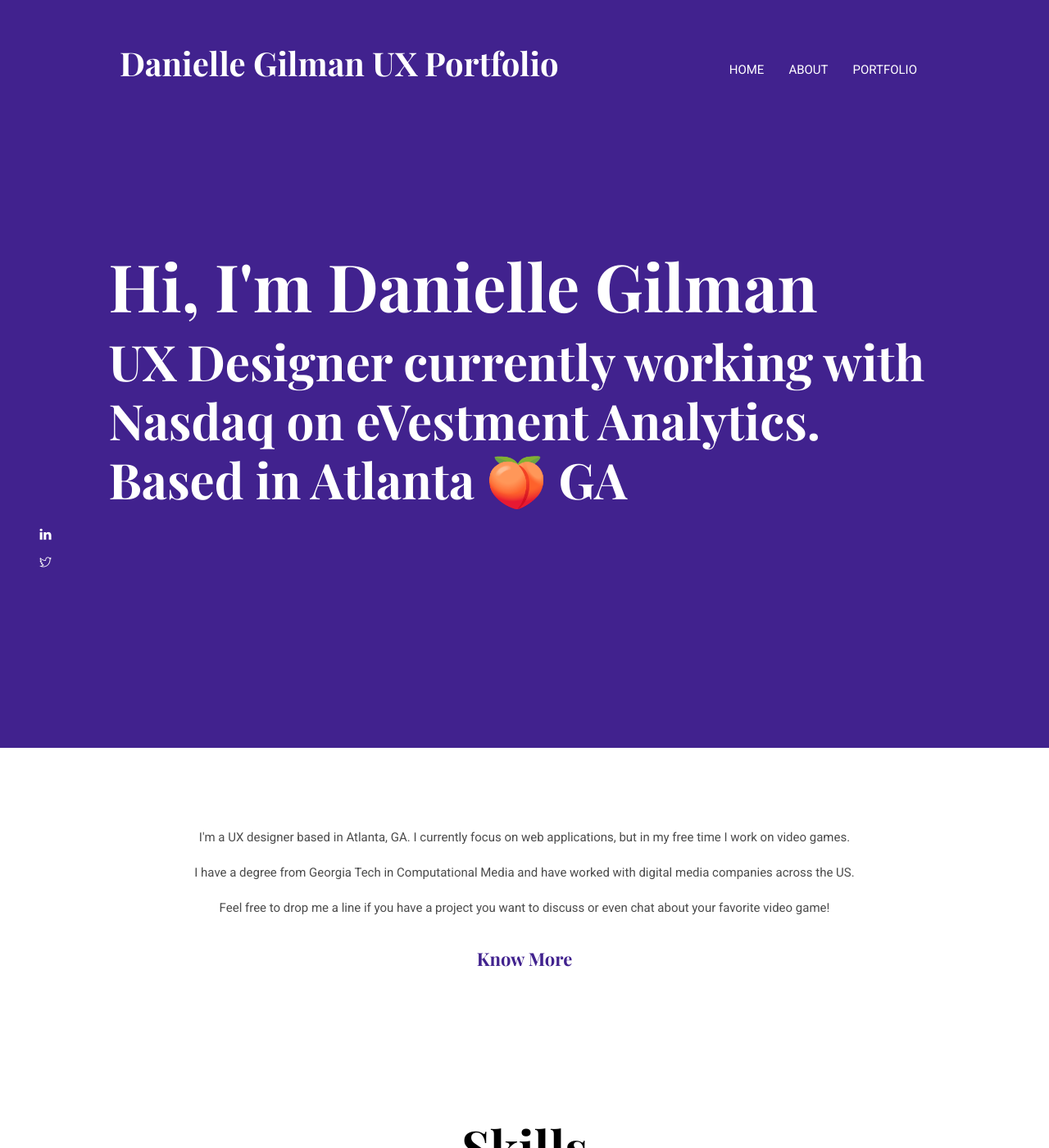
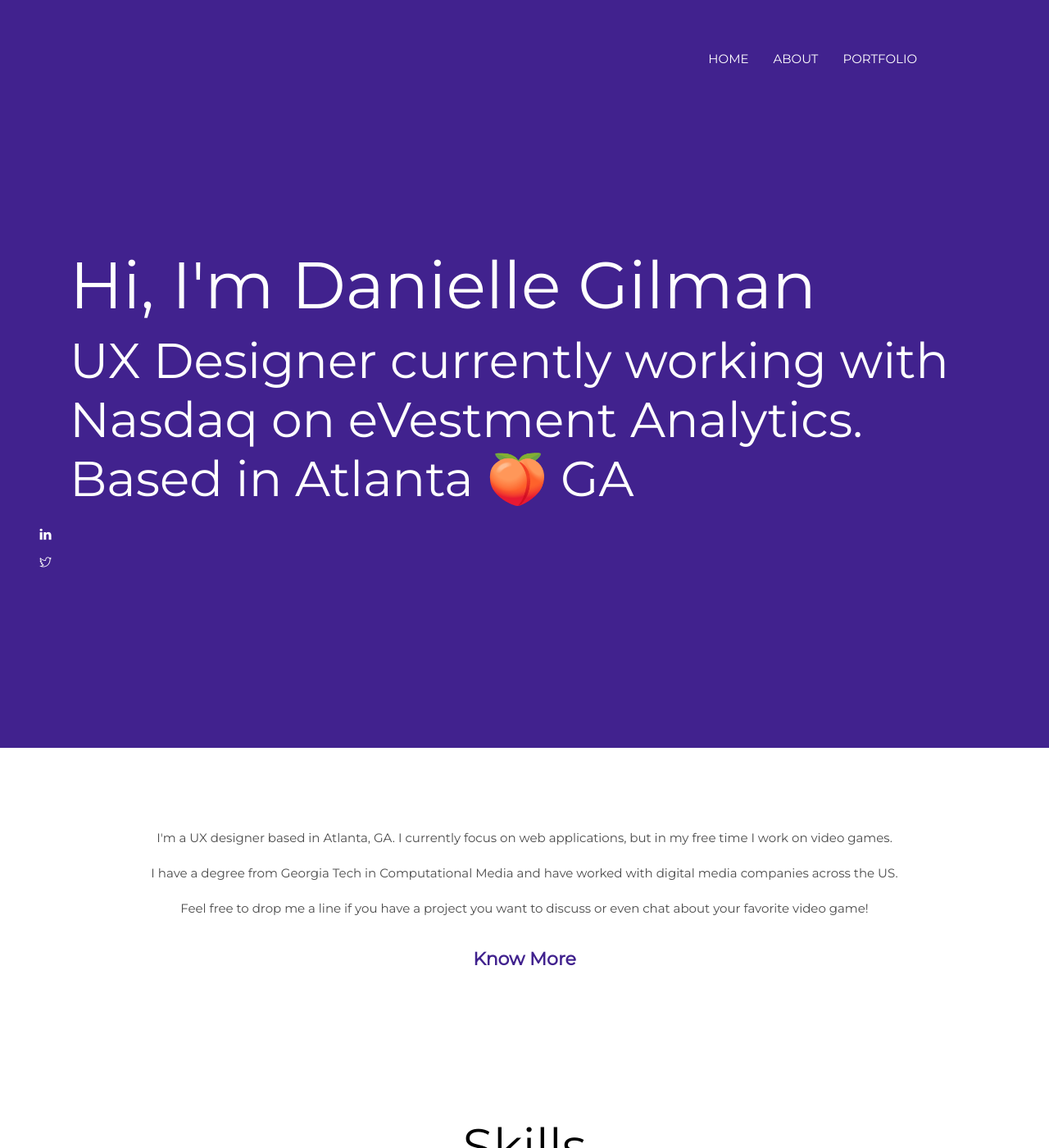
Before and after one commit to danusha/daniellegilman.com, a Jekyll site: the page built from index.html, in a window 1280 px wide and 1400 px high. Shown: the whole window at 82% size. Built offline with Jekyll 4.4.1, drawn with Linux system fonts in a browser that asks for light colours.

Commit message:
replacing font with Montserrat, removing top title, setting hero text left-aligned

```diff
--- a/_includes/header.html
+++ b/_includes/header.html
@@ -1,12 +1,5 @@
 <header class="navigation fixed-top">
   <nav class="navbar navbar-expand-lg navbar-dark">
-    <a class="navbar-brand font-tertiary h3" href="{{ site.baseurl }}/">
-      {% if site.data.settings.logo %}
-        <img src="{{ site.data.settings.logo | absolute_url }}" alt="{{ site.data.settings.title }}">
-        {% else if %}
-        <h3 class="text-white font-tertiary">{{site.data.settings.title}}</h3>
-      {% endif %}
-    </a>
     <button class="navbar-toggler" type="button" data-toggle="collapse" data-target="#navigation"
       aria-controls="navigation" aria-expanded="false" aria-label="Toggle navigation">
       <span class="navbar-toggler-icon"></span>
--- a/_includes/hero-section.html
+++ b/_includes/hero-section.html
@@ -2,7 +2,7 @@
 <section class="hero-area bg-primary" id="header">
   <div class="container">
     <div class="row">
-      <div class="col-lg-11 mx-auto">
+      <div class="col-lg-12 mx-auto">
         <h1 class="text-white font-tertiary">{{ site.data.settings.hero.hero-title }}</h1>
         <h2 class="text-white font-tertiary">{{ site.data.settings.hero.hero-subtext }}</h2>
       </div>
--- a/assets/css/style.css
+++ b/assets/css/style.css
@@ -1,9 +1,9 @@
 /*  typography */
-@import url("https://fonts.googleapis.com/css?family=Playfair+Display:700|Roboto:400");
+@import url("https://fonts.googleapis.com/css2?family=Montserrat");
 
 body {
 	line-height: 1.2;
-	font-family: "Roboto", sans-serif;
+	font-family: "Montserrat", sans-serif;
 	-webkit-font-smoothing: antialiased;
 	font-size: 15px;
 	color: #4c4c4c;
@@ -15,7 +15,7 @@ p,
 	color: #4c4c4c;
 	font-size: 15px;
 	line-height: 1.8;
-	font-family: "Roboto", sans-serif;
+	font-family: "Montserrat", sans-serif;
 }
 
 .paragraph-lg {
@@ -29,7 +29,7 @@ h4,
 h5,
 h6 {
 	color: #000;
-	font-family: "Playfair Display", serif;
+	font-family: "Montserrat", serif;
 	line-height: 1.2;
 }
 
@@ -80,7 +80,7 @@ h6,
 /* Button style */
 .btn {
 	font-size: 22px;
-	font-family: "Playfair Display", serif;
+	font-family: "Montserrat", serif;
 	text-transform: capitalize;
 	padding: 16px 44px;
 	border-radius: 5px;
@@ -210,7 +210,7 @@ a:hover {
 }
 .section-title {
 	margin-bottom: 80px;
-	font-family: "Playfair Display", serif;
+	font-family: "Montserrat", serif;
 }
 
 .bg-cover {
@@ -320,11 +320,11 @@ a:hover {
 }
 
 .font-secondary {
-	font-family: "Playfair Display", serif !important;
+	font-family: "Montserrat", serif !important;
 }
 
 .font-tertiary {
-	font-family: "Playfair Display", serif !important;
+	font-family: "Montserrat", serif !important;
 }
 
 .shadow {
```
